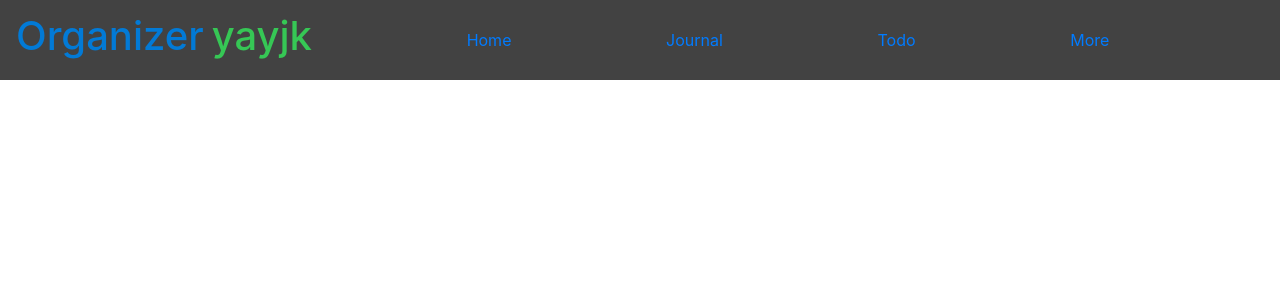
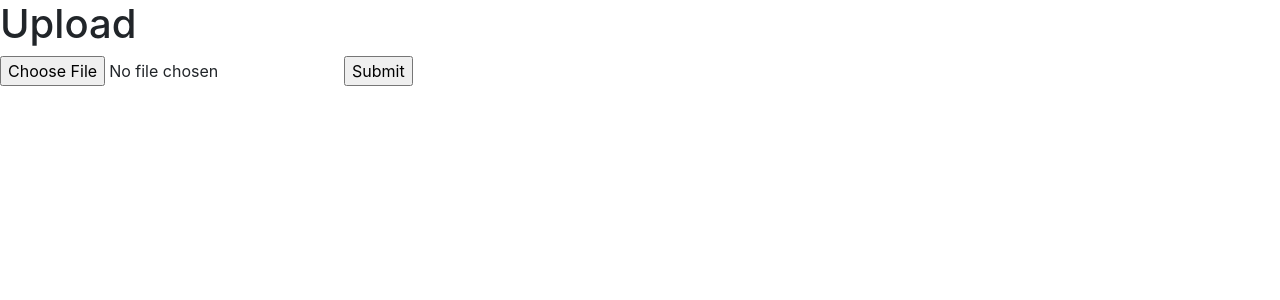
Before and after one commit to yayjk/client, a React (Create React App) app: page /upload/home in a window 1280 px wide. Shown: the top 300 px of the page. Built offline with nearby package versions, Linux system fonts and the light colour scheme.

Commit message:
File upload

```diff
--- a/src/App.js
+++ b/src/App.js
@@ -1,15 +1,24 @@
-import React from "react";
+import React, { useState } from "react";
 import "./App.css";
-import { BrowserRouter as Router, Switch } from "react-router-dom";
+import {
+  BrowserRouter as Router,
+  Route,
+  Switch,
+  Redirect,
+  Link,
+} from "react-router-dom";
 import Login from "./login/Login";
 import Home from "./home/Home";
 import Journal from "./journal/Journal";
 import Todo from "./todo/Todo";
 import PrivateRoute, { LoggedInRoute } from "./utilities/PrivateRoute";
+import { baseUrl } from "./constants/Constants";
+import axios from "axios";
 
 function App() {
   let logIn_Out;
   let isLoggedIn = false;
+  const [file, setFile] = useState("");
 
   const door = () => {
     localStorage.setItem("login@yayjk.dev", false);
@@ -28,45 +37,95 @@ function App() {
     logIn_Out = <span></span>;
   }
 
-  return (
-    <div className="App">
-      <Router>
+  const Organizer = () => {
+    return (
+      <div>
         <header id="mainHeader">
           <h1>
             <span id="logoO">Organizer</span>
             <span id="logoY">yayjk</span>
           </h1>
-          <a href="/home">Home</a>
-          <a href="/journal">Journal</a>
-          <a href="/todo">Todo</a>
-          <a href="/home">More</a>
+          <Link to="/organize/home">Home</Link>
+          <Link to="/organize/journal">Journal</Link>
+          <Link to="/organize/todo">Todo</Link>
+          <Link to="/organize/home">More</Link>
           {logIn_Out}
         </header>
         <Switch>
           <PrivateRoute
-            path="/home"
+            path="/organize/home"
             exact
             component={Home}
             loggedIn={isLoggedIn}
           />
           <LoggedInRoute
-            path="/"
+            path="/organize/login"
             exact
             component={Login}
             loggedIn={!isLoggedIn}
           />
           <PrivateRoute
-            path="/journal"
+            path="/organize/journal"
             exact
             component={Journal}
             loggedIn={isLoggedIn}
           />
           <PrivateRoute
-            path="/todo"
+            path="/organize/todo"
             exact
             component={Todo}
             loggedIn={isLoggedIn}
           />
+          <Redirect from="/organize" to="/organize/login" exact />
+        </Switch>
+      </div>
+    );
+  };
+
+  const saveFile = (e) => {
+    setFile(e.target.files[0]);
+  };
+
+  const uploadFile = (e) => {
+    e.preventDefault();
+    const formData = new FormData();
+    formData.append("file", file);
+    axios
+      .post(baseUrl + "file/upload", formData)
+      .then((res) => console.log(res))
+      .catch((error) => console.log(error));
+  };
+
+  const UploadPage = () => {
+    return (
+      <div>
+        <form onSubmit={uploadFile}>
+          <input type="file" name="file" onChange={saveFile}></input>
+          <input type="submit" />
+        </form>
+      </div>
+    );
+  };
+
+  const Upload = () => {
+    return (
+      <div>
+        <h1>Upload</h1>
+        <Switch>
+          <Route exact path="/upload/home" component={UploadPage} />
+          <Redirect from="/upload" to="/upload/home" exact />
+        </Switch>
+      </div>
+    );
+  };
+
+  return (
+    <div className="App">
+      <Router>
+        <Switch>
+          <Route path="/organize" component={Organizer} />
+          <Route path="/upload" component={Upload} />
+          <Redirect from="*" to="/upload" />
         </Switch>
       </Router>
     </div>
--- a/src/constants/Constants.js
+++ b/src/constants/Constants.js
@@ -1 +1,2 @@
 export const baseUrl = "/api/";
+// export const baseUrl = "https://yayjk.dev/api/";
--- a/src/home/Home.js
+++ b/src/home/Home.js
@@ -3,7 +3,7 @@ import "./home.css";
 
 export default function Home() {
   const goTo = (link) => {
-    window.location.href = "/" + link;
+    window.location.href = "/organize/" + link;
   };
 
   return (
--- a/src/utilities/PrivateRoute.js
+++ b/src/utilities/PrivateRoute.js
@@ -5,14 +5,14 @@ const PrivateRoute = ({ component: Component, loggedIn, ...props }) => {
   return (
     <Route
       {...props}
-      render={props => {
+      render={(props) => {
         return loggedIn ? (
           <Component {...props} />
         ) : (
           <Redirect
             to={{
-              pathname: "./",
-              state: { referrer: props.location.pathname }
+              pathname: "/organize/login",
+              state: { referrer: props.location.pathname },
             }}
           />
         );
@@ -25,14 +25,14 @@ export const LoggedInRoute = ({ component: Component, loggedIn, ...props }) => {
   return (
     <Route
       {...props}
-      render={props => {
+      render={(props) => {
         return loggedIn ? (
           <Component {...props} />
         ) : (
           <Redirect
             to={{
-              pathname: "/home",
-              state: { referrer: props.location.pathname }
+              pathname: "/organize/home",
+              state: { referrer: props.location.pathname },
             }}
           />
         );
```
